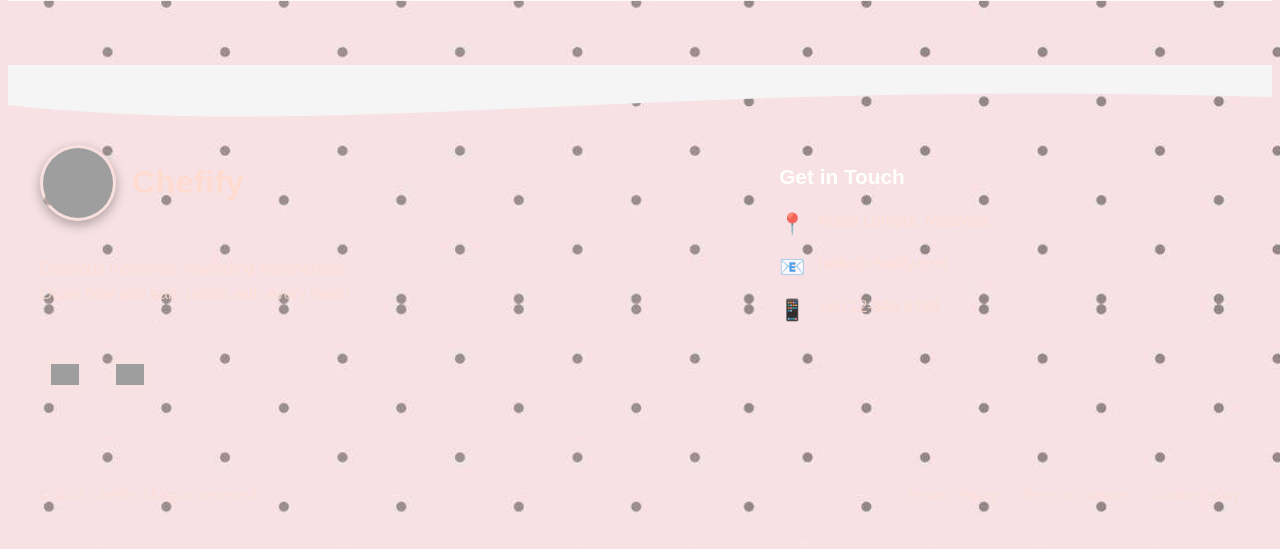
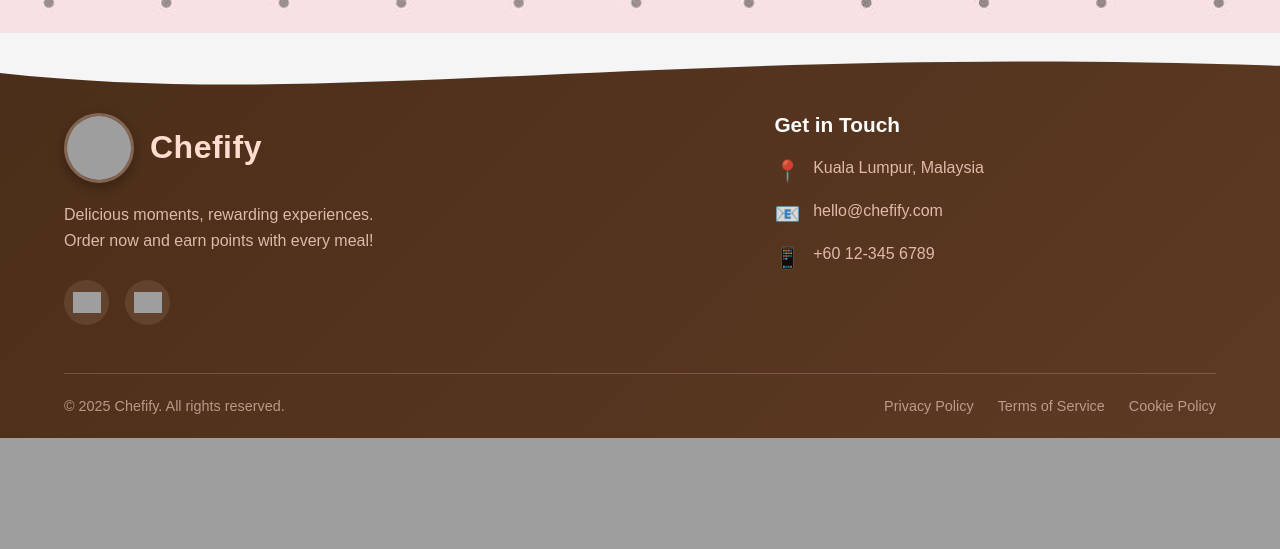
Before and after one commit to zulaika256/chefify, a PHP site: page /homepage.php in a window 1280 px wide. Shown: the part 2896-3445 px from the top of the page. After the commit the page ends 3334 px from the top, so only its background shows below. Run offline with PHP 8.4, Linux system fonts and the light colour scheme; grey boxes are pictures that could not be loaded.

Commit message:
Update homepage.css

```diff
--- a/homepage.css
+++ b/homepage.css
@@ -1,3 +1,5 @@
+
+:root{
   --chef-brown:#4b2e19;
   --peach-1:#ffd6c8;
   --peach-2:#ffb7a1;
```
